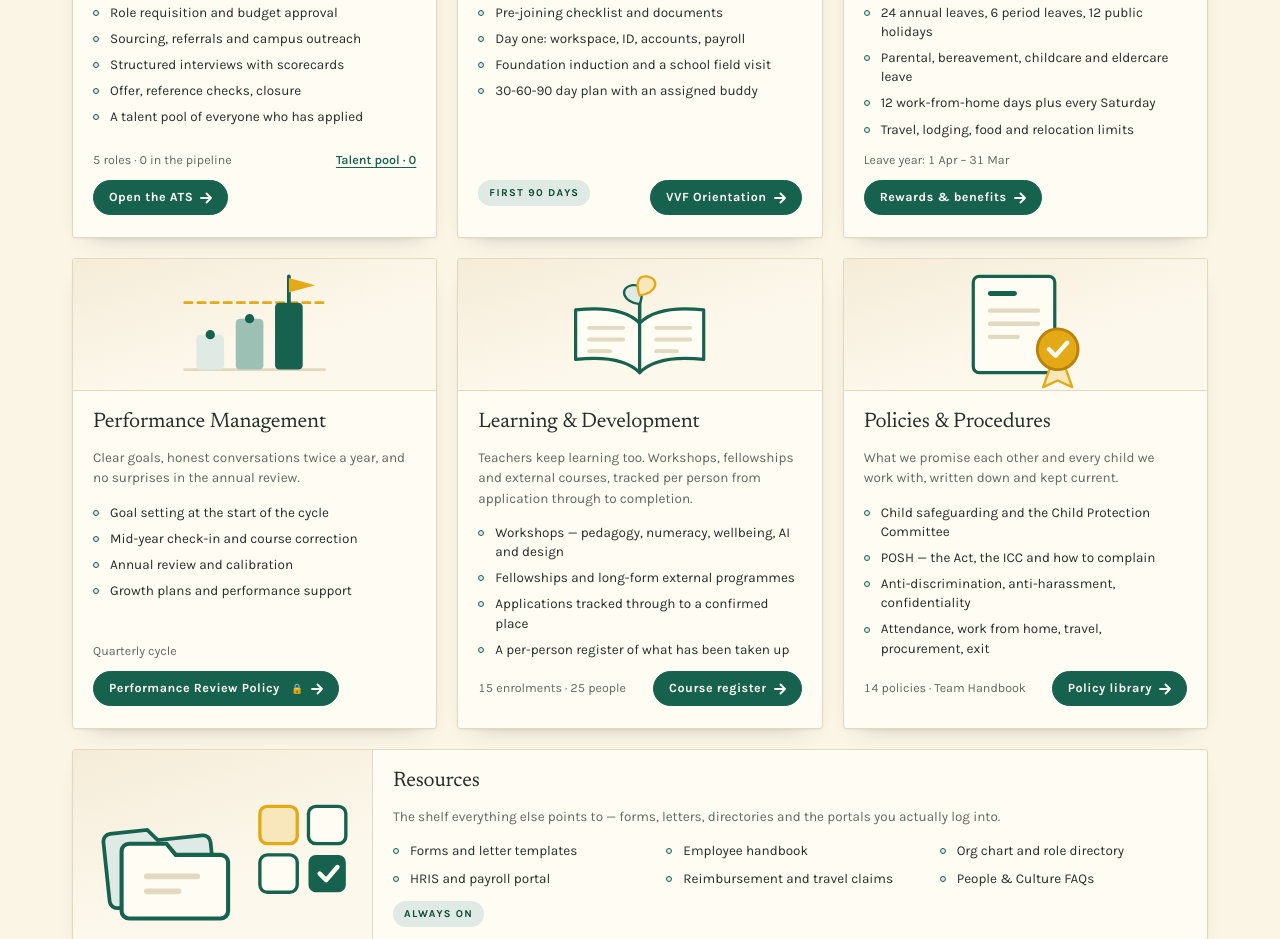
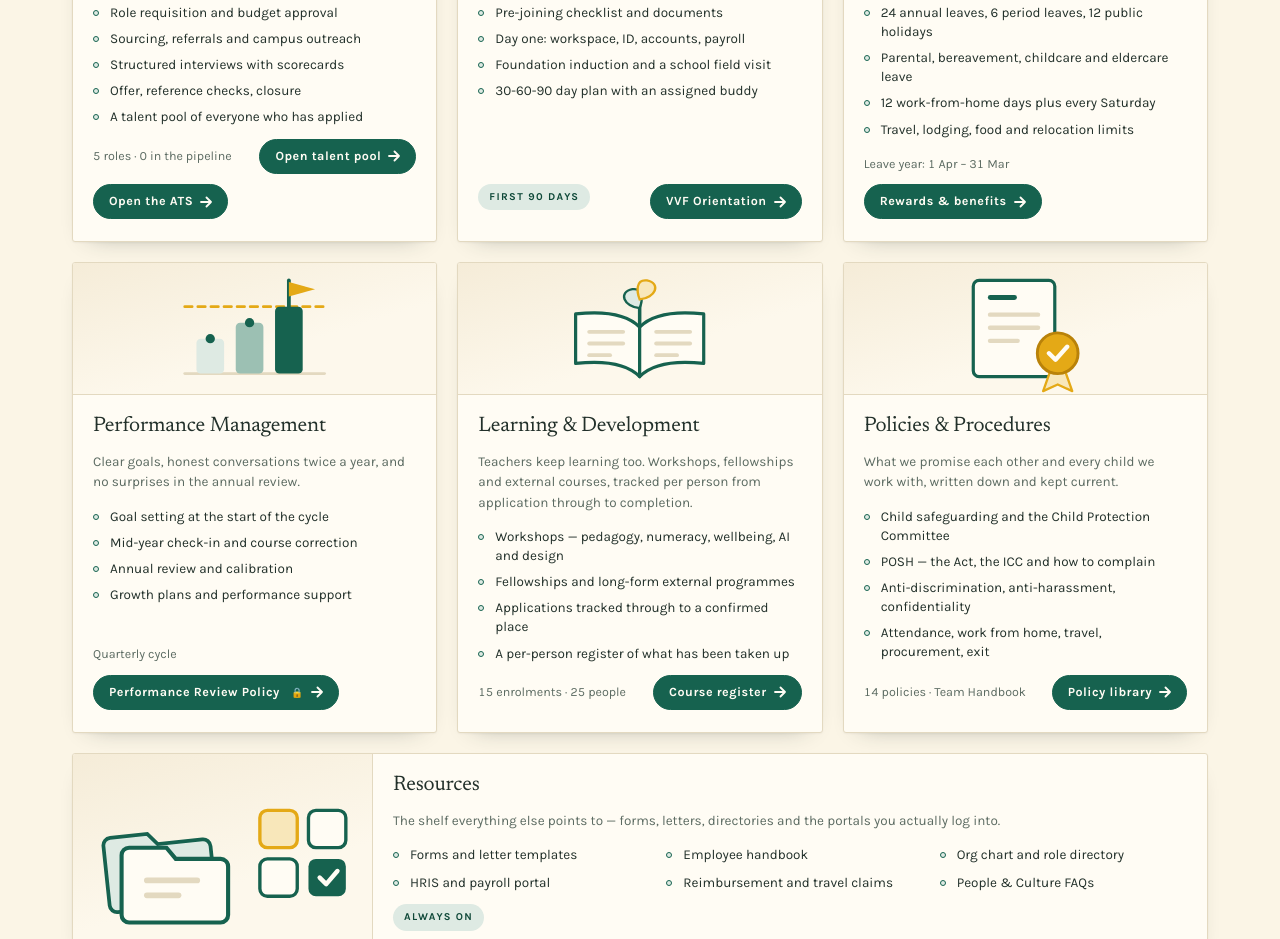
Before and after one commit to nishajaiwin/peopleandcultureatvidhyavidhai, a plain HTML site: page index.html in a window 1280 px wide. Shown: the part 1049-1988 px from the top of the page. Drawn offline with Linux system fonts and the light colour scheme.

Commit message:
Point the talent pool to the shared claude.ai pool
The Talent Acquisition card gets an Open talent pool button that opens the
live pool on claude.ai. The empty browser-only pool tab is hidden.

Co-Authored-By: Claude Opus 5.5 <noreply@anthropic.com>

```diff
--- a/index.html
+++ b/index.html
@@ -214,6 +214,7 @@
     letter-spacing:.04em;cursor:pointer;display:inline-flex;align-items:center;gap:7px;
     transition:background .2s ease;
   }
+  a.open-ats{text-decoration:none}
   .open-ats:hover{background:var(--accent-deep)}
   .open-ats svg{width:12px;height:12px}
 
@@ -675,7 +676,10 @@
         </ul>
         <div class="card-foot">
           <p class="live-line" id="ta-line">No roles yet</p>
-          <button class="quiet-link" type="button" data-goto="ats/pool" id="ta-pool-link">Talent pool</button>
+          <a class="open-ats" href="https://claude.ai/artifact/TaZcH3X5RpgQqXava3pumd" target="_blank" rel="noopener" title="Opens the shared talent pool on claude.ai — sign in to view">
+            Open talent pool
+            <svg viewBox="0 0 12 12" fill="none" stroke="currentColor" stroke-width="1.8" aria-hidden="true"><path d="M1 6h10M6.5 1.5 11 6l-4.5 4.5" stroke-linecap="round" stroke-linejoin="round"/></svg>
+          </a>
           <button class="open-ats" type="button" id="open-ats">
             Open the ATS
             <svg viewBox="0 0 12 12" fill="none" stroke="currentColor" stroke-width="1.8" aria-hidden="true"><path d="M1 6h10M6.5 1.5 11 6l-4.5 4.5" stroke-linecap="round" stroke-linejoin="round"/></svg>
@@ -1075,7 +1079,6 @@
   <nav class="ats-tabs" role="tablist" aria-label="Applicant tracker sections">
     <button class="ats-tab" type="button" role="tab" data-tab="openings" aria-selected="false">Openings 2026–27</button>
     <button class="ats-tab" type="button" role="tab" data-tab="boards" aria-selected="true">Role boards <span class="n" id="tab-n-boards">0</span></button>
-    <button class="ats-tab" type="button" role="tab" data-tab="pool" aria-selected="false">Talent pool <span class="n" id="tab-n-pool">0</span></button>
   </nav>
 
   <div class="demo-bar" id="demo-bar" data-pane="boards" hidden>
@@ -3122,7 +3125,8 @@
   }
 
   /* ---------------- ATS tabs ---------------- */
-  var ATS_TABS = ["openings", "boards", "pool"];
+  // The talent pool lives in the shared claude.ai dashboard; the local pool pane stays hidden.
+  var ATS_TABS = ["openings", "boards"];
   var atsTab = "boards";
   function setAtsTab(tab) {
     if (ATS_TABS.indexOf(tab) === -1) tab = "boards";
@@ -3303,9 +3307,7 @@
   function renderPool() {
     if (!pool) return;
     var n = pool.profiles.length;
-    document.getElementById("tab-n-pool").textContent = n;
     document.getElementById("tab-n-boards").textContent = state.roles.length;
-    document.getElementById("ta-pool-link").textContent = "Talent pool · " + n;
 
     poolTitle = fillSelect(document.getElementById("pool-title"), "All best-fit titles", tally("title"), poolTitle);
     poolLoc = fillSelect(document.getElementById("pool-loc"), "All locations", tally("location"), poolLoc);
```
